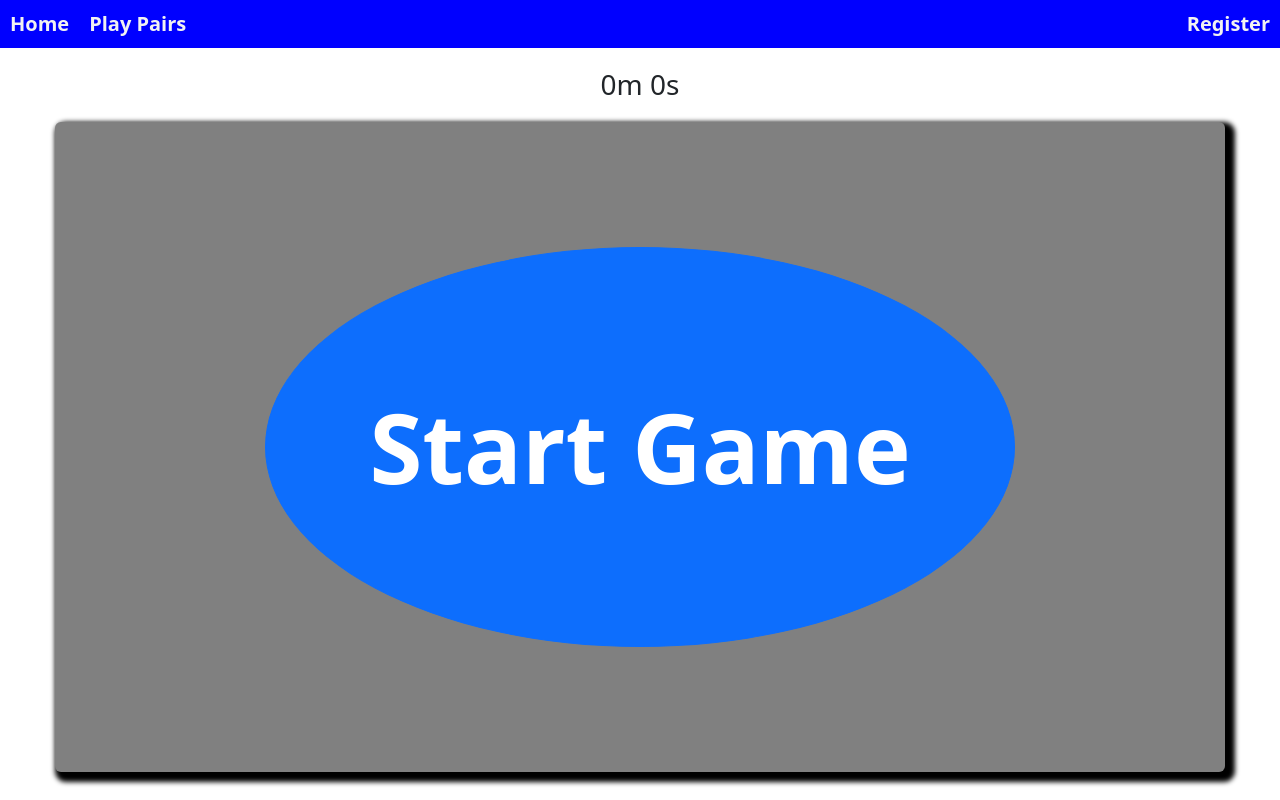
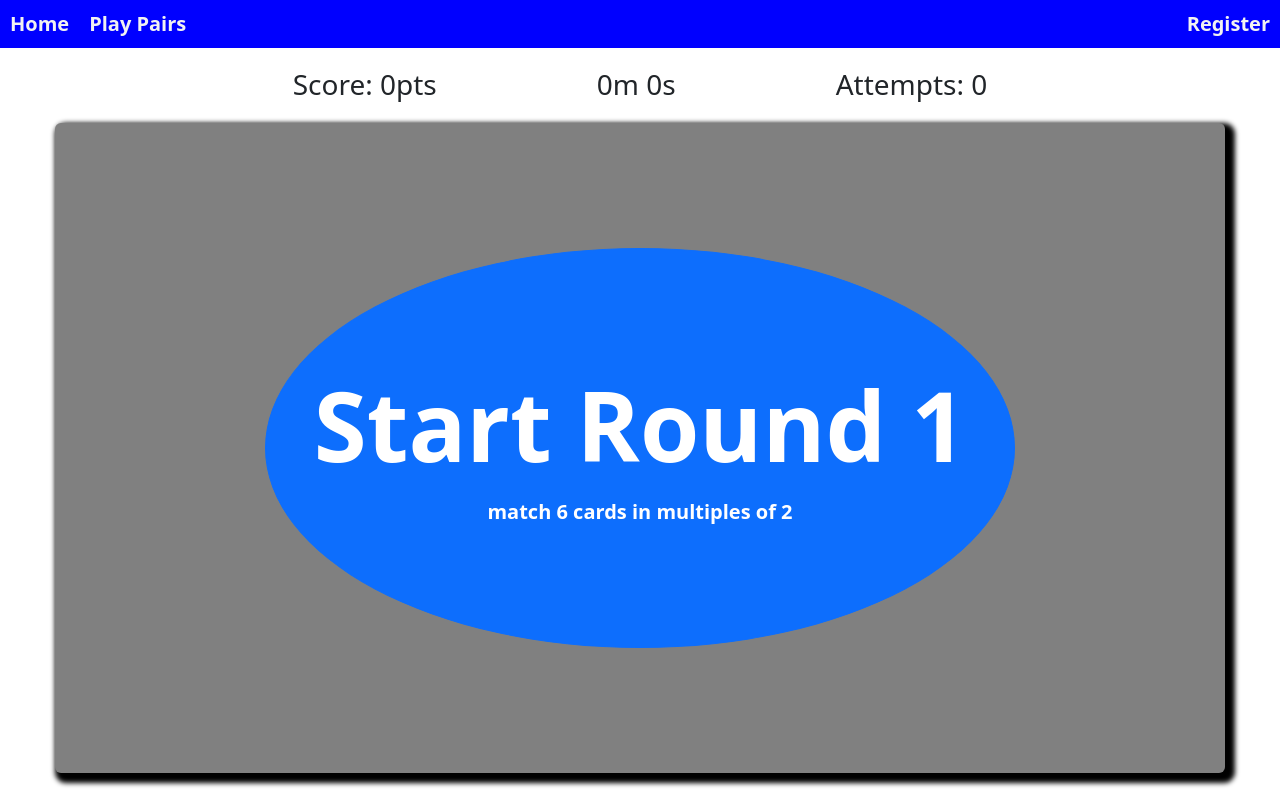
Before and after one commit to Barnesy41/Mini-game-website, a PHP site: page /pairs.php in a window 1280 px wide. Run offline with PHP 8.4, Linux system fonts and the light colour scheme.

Commit message:
added score counter + rounds

```diff
--- a/Pages/pairs.php
+++ b/Pages/pairs.php
@@ -3,7 +3,7 @@
 <html>
 <head>
     <title>Pairs</title>
-    <link rel="stylesheet" href="../Style Sheets/styles.css" type="text/css"> <!-- link to style sheet -->
+    <!-- <link rel="stylesheet" href="../Style Sheets/styles.css" type="text/css"> link to style sheet -->
     <meta name="viewport" content="width=device-width, initial-scale=1">
     <link href="https://cdn.jsdelivr.net/npm/bootstrap@5.3.0-alpha1/dist/css/bootstrap.min.css" rel="stylesheet" integrity="sha384-GLhlTQ8iRABdZLl6O3oVMWSktQOp6b7In1Zl3/Jr59b6EGGoI1aFkw7cmDA6j6gD" crossorigin="anonymous">
     <script src="https://code.jquery.com/jquery-3.6.0.min.js"></script>
@@ -49,11 +49,17 @@
     <div class="viewport">
 
         <div class='page-content-container'>
-            <h3 id="timer" style="text-align: center">0m 0s</h3>
+            <div class='gameData-container'>
+                <h3 id="scoreCounter" class="data-element">Score: 0pts</h3>
+                <h3 id="timer" class="data-element">0m 0s</h3>
+                <h3 id="attemptsCounter" class="data-element">Attempts: 0</h3>
+            </div>
             <canvas id="hidden-canvas" hidden></canvas> <!-- element used to draw emojis before saving them as img -->
             <div class="pairs-container rounded" id="pairs-container">
                 <div class = 'grid-container center' id = 'grid-container'>
-                    <button type="button" id="start-game-button" class="btn btn-primary" onclick="pairsMainLoop(6,2); startRound()">Start Game</button> <!-- run all of the generating emojis functions using one function, update a session variable with the results then call the main loop function after. -->
+                    <button type="button" id="start-game-button" class="btn btn-primary" onclick="pairsMainLoop(6,2); startRound()">
+                        Start Round 1<p style="font-size: 20px; color: white;"> match 6 cards in multiples of 2</p>
+                    </button> <!-- run all of the generating emojis functions using one function, update a session variable with the results then call the main loop function after. -->
                 </div>
 
             </div>
@@ -69,6 +75,9 @@
                     </div>
                 </div>
             </div>  -->
+
+            <div class='spacer'>
+            </div>
         </div>
     </div>
 
--- a/Scripts/pairs.js
+++ b/Scripts/pairs.js
@@ -149,10 +149,12 @@ async function pairsMainLoop(totalNumCards, numCardsToMatch) {
 
     //generate 2 unique images
     var numImagesToGenerate = totalNumCards/2;
-    var numCardsToMatch = 2;
     var arrOfImageComponents = [];
+    GLOBAL_uncoveredCardsSrc = [];
+    GLOBAL_uncoveredCardsID = [];
     GLOBAL_numberOfCardsSelected = 0;
-    GLOBAL_numMatchesRequired = (numCardsToMatch * numImagesToGenerate) /2;
+    GLOBAL_numMatchesRequired = (numCardsToMatch * numImagesToGenerate) / 2;
+    GLOBAL_numberOfMatches = 0;
 
     for (var i = 0; i < numImagesToGenerate; i++) {
         var arrOfUsedComponents = await generateRandomEmoji(arrOfImageComponents); //Generates a random, unique, emoji.
--- a/Scripts/start-round.js
+++ b/Scripts/start-round.js
@@ -9,10 +9,19 @@ function isFinished() {
 }
 
 function endRound() {
+    //Stop data tracking the round
+    document.getElementById('timer').innerHTML = "COMPLETE";
+
+    clearInterval(roundInProgress);
+
+
+
     //TODO: if round is not the final round
     deleteExistingEmojis();
     removeChildNodes('img-container');
 
+    var numCards = 0;
+    var numCardsToMatch = 0;
     if (GLOBAL_roundNumber !== GLOBAL_numberOfRounds) {
         GLOBAL_roundNumber++;
 
@@ -20,36 +29,38 @@ function endRound() {
             case 2:
                 numCards = 10;
                 numCardsToMatch = 2;
+                console.log("round 2 loaded.");
                 break;
             case 3:
                 numCards = 12;
                 numCardsToMatch = 3;
+                console.log("round 3 loaded.");
                 break;
             case 4:
                 numCards = 15;
                 numCardsToMatch = 3;
+                console.log("round 4 loaded.");
                 break;
             case 5:
                 numCards = 16;
                 numCardsToMatch = 4;
+                console.log("round 5 loaded.");
                 break;
             case 6:
                 numCards = 20;
                 numCardsToMatch = 4;
+                console.log("round 6 loaded.");
                 break;
         }
-
         addButton();
         startButton = document.getElementById('start-game-button');
         startButton.setAttribute('onclick', "pairsMainLoop(" + numCards + "," + numCardsToMatch + "); startRound()");
-        startButton.innerHTML = 'Start Round <p>match 2</p>';
+        startButton.innerHTML = 'Start Round ' + GLOBAL_roundNumber + '<p style="font-size: 20px; color: white;"> match ' + numCardsToMatch + ' cards in multiples of ' + numCardsToMatch + "</p>";
+        console.log(startButton);
     }
 }
 
-function startTimer() {
-    var initialDateTime = new Date().getTime();
-
-    timer = setInterval(function () {
+function timer(initialDateTime) {
     //Get current date time
     var currentDateTime = new Date().getTime();
 
@@ -67,15 +78,35 @@ function startTimer() {
         clearInterval(timer);
         document.getElementById('timer').innerHTML = "STOPPED";
     }
-        else if (isFinished()) {
-            clearInterval(timer);
-            document.getElementById('timer').innerHTML = "COMPLETE";
+}
 
+function startTimer() {
+    var initialDateTime = new Date().getTime();
+
+    roundInProgress = setInterval(function () {
+
+    }, 1000);
+}
+
+function scoreCounter() {
+    document.getElementById('scoreCounter').innerHTML = "Score: " + GLOBAL_score + "pts";
+
+}
+
+function attemptsCounter() {
+    document.getElementById('attemptsCounter').innerHTML = "Attempts: " + GLOBAL_numberOfAttempts;
+}
+
+function startRound() {
+    var initialDateTime = new Date().getTime();
+
+    roundInProgress = setInterval(function () {
+        timer(initialDateTime);
+        scoreCounter();
+        attemptsCounter();
+
+        if (isFinished()) {
             endRound();
         }
     }, 1000);
 }
-
-function startRound() {
-    startTimer();
-}
--- a/Style Sheets/styles.css
+++ b/Style Sheets/styles.css
@@ -12,7 +12,7 @@ body{
     justify-content: center;
     align-items: center;
     flex-direction: column;
-    position: fixed;
+    position: relative;
     height: 100vh;
     width: 100vw;
 }
@@ -20,10 +20,13 @@ body{
 /*TOOLBAR STYLING*/
 /* Add blue background to the toolbar */
 .toolbar {
+    z-index: 999;
+
     background-color: blue;
     width: 100%;
     height: 3em;
     display:flex;
+    position: fixed;
 }
 
 /* Style the links in the toolbar */
@@ -166,22 +169,24 @@ div#right{
 
 /* Pairs.php styling */
 .page-content-container{
-    position: fixed;
+    position: absolute;
     width:100%;
     height: calc(100%);
-    overflow-y: scroll;
+
+    padding-top: 3em; /* Toolbar always as top of page */
 }
 
 .pairs-container{
     background-color: grey;
     box-shadow: 5px 5px 5px 5px rgb(0, 0, 0);
     width: 1170px;
-    height: 650px !important; /* Fix this, without being important height is incorrect */
+    height: 650px; /* Fix this, without being important height is incorrect */
     margin:auto;
     margin-top: 20px;
     display: flex;
     justify-content: center;
     align-items: center;
+    overflow: auto;
 }
 
 .grid-container.center {
@@ -189,7 +194,6 @@ div#right{
     justify-content: center;
     align-items: center;
     flex-wrap: wrap;
-    overflow: auto;
   }
 
 #start-game-button{
@@ -228,10 +232,26 @@ a.img-container.rounded:hover{
     margin: 5px;
 }
 
-#timer{
+.gameData-container{
+    margin-top: 15px;
+    display: flex;
+    justify-content: center;
+}
+
+.data-element{
     width: auto;
     height: auto;
-    margin-top: 20px;
+    margin-top: 5px;
+    margin-bottom: 5px;
+    margin-left:80px;
+    margin-right: 80px;
+    max-height: 30px;
+
+    text-align: center;
+}
+
+.spacer{
+    height:15px;
 }
 
 /* Styling for cards & card flip */
```
Lines whose indentation alone changed are shown as unchanged.
